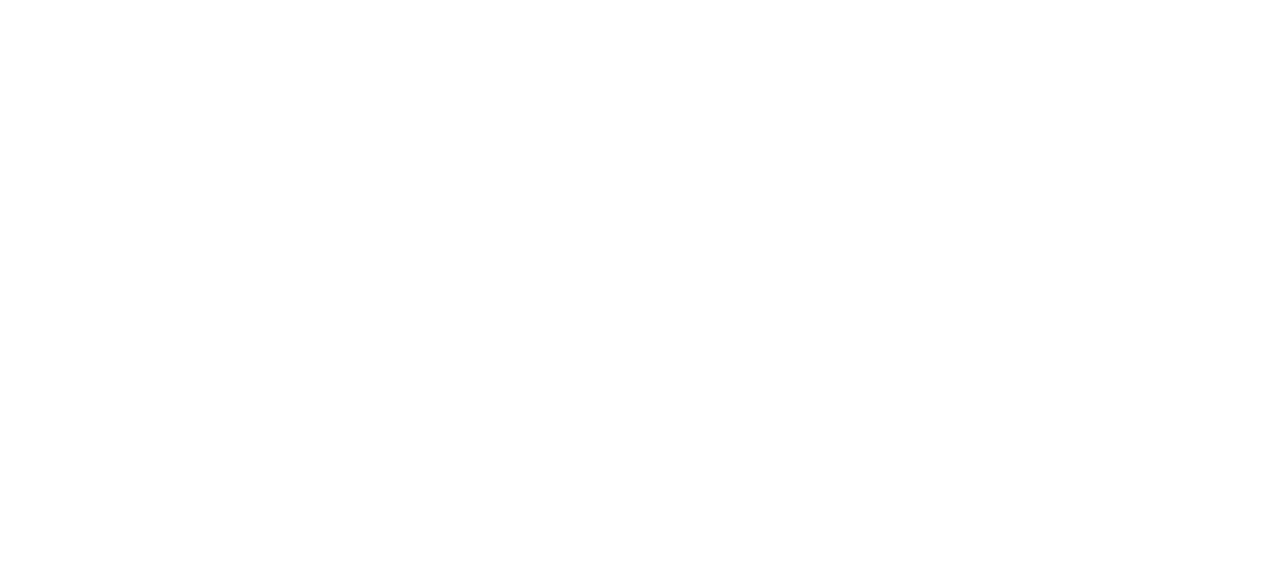
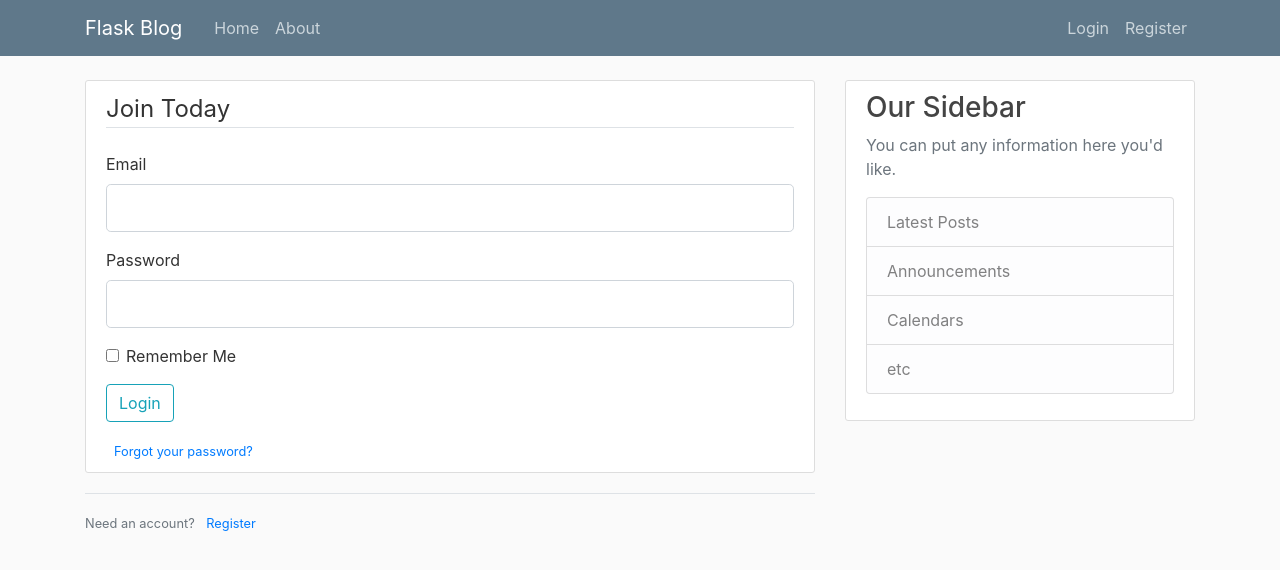
Before and after one commit to wwharton/Flask-Blog, a Flask app: page /login in a window 1280 px wide. Before the commit the part shown is empty. Shown: the top 570 px of the page. Run offline with Flask 2, Linux system fonts and the light colour scheme; some libraries are stand-ins or nearby versions.

Commit message:
adds login / registration dummy functionality, database work to follow

```diff
--- a/flaskblog.py
+++ b/flaskblog.py
@@ -1,4 +1,4 @@
-from flask import Flask, escape, request, render_template, url_for
+from flask import Flask, escape, request, render_template, url_for, flash, redirect
 from forms import RegistrationForm, LoginForm
 
 app = Flask(__name__)
@@ -31,14 +31,24 @@ def home():
 def about():
     return render_template('about.html', title='About')
 
-@app.route('/register')
+@app.route('/register', methods=['GET', 'POST'])
 def register():
     form = RegistrationForm()
+    if form.validate_on_submit():
+        flash(f'Account Created for {form.username.data}!', 'success')
+        return redirect(url_for('home'))
     return render_template('register.html', title='Register', form=form)
 
-@app.route('/login')
+@app.route('/login', methods=['GET', 'POST'])
 def login():
     form = LoginForm()
+    if form.validate_on_submit():
+        if form.email.data == 'admin@blog.com' and form.password.data == 'password':
+            flash('Login Successful', 'success')
+            return redirect(url_for('home'))
+        else:
+            flash('Login unsuccessful. Please check Username and Password', 'danger')
+
     return render_template('login.html', title='Login', form=form)
 
 
--- a/forms.py
+++ b/forms.py
@@ -8,7 +8,7 @@ class RegistrationForm(FlaskForm):
     email = StringField('Email',
                            validators=[DataRequired(), Email()])
     password = PasswordField('Password', validators=[DataRequired()])
-    confirm_password = PasswordField('Password',
+    confirm_password = PasswordField('Confirm Password',
                                      validators=[DataRequired(), EqualTo('password')])
     submit = SubmitField('Sign Up')
 
--- a/templates/layout.html
+++ b/templates/layout.html
@@ -26,13 +26,13 @@
           </button>
           <div class="collapse navbar-collapse" id="navbarToggle">
             <div class="navbar-nav mr-auto">
-              <a class="nav-item nav-link" href="/">Home</a>
-              <a class="nav-item nav-link" href="/about">About</a>
+              <a class="nav-item nav-link" href="{{ url_for('home')}}">Home</a>
+              <a class="nav-item nav-link" href="{{ url_for('about')}}">About</a>
             </div>
             <!-- Navbar Right Side -->
             <div class="navbar-nav">
-              <a class="nav-item nav-link" href="/login">Login</a>
-              <a class="nav-item nav-link" href="/register">Register</a>
+              <a class="nav-item nav-link" href="{{ url_for('login')}}">Login</a>
+              <a class="nav-item nav-link" href="{{ url_for('register')}}">Register</a>
             </div>
           </div>
         </div>
@@ -41,7 +41,16 @@
     <main role="main" class="container">
       <div class="row">
         <div class="col-md-8">
-          {% block content %}{% endblock %}
+            {% with messages = get_flashed_messages(with_categories=true) %}
+                {% if messages %}
+                    {% for category, message in messages %}
+                        <div class="alert alert-{{ category }}">
+                            {{ message }}
+                        </div>
+                    {% endfor %}
+                {% endif %}
+            {% endwith %}
+            {% block content %}{% endblock %}
         </div>
         <div class="col-md-4">
           <div class="content-section">
--- a/templates/login.html
+++ b/templates/login.html
@@ -0,0 +1,56 @@
+{% extends "layout.html" %}
+{% block content %}
+    <div class="content-section">
+        <form method="POST" action="">
+            {{ form.hidden_tag() }}
+            <fieldset class="form-group">
+                <legend class="border-bottom mb-4">Join Today</legend>
+                <div class="form-group">
+                    {{ form.email.label(class="form-control-label") }}
+                    {% if form.email.errors %}
+                        {{ form.email(class="form-control form-control-lg is-invalid") }}
+                        <div class="invalid-feedback">
+                            {% for error in form.email.errors %}
+                                <span>{{ error }}</span>
+                            {% endfor %}
+                        </div>
+                    {% else %}
+                        {{ form.email(class="form-control form-control-lg") }}
+                    {% endif %}
+                </div>
+
+                <div class="form-group">
+                    {{ form.password.label(class="form-control-label") }}
+                    {% if form.password.errors %}
+                        {{ form.password(class="form-control form-control-lg is-invalid") }}
+                        <div class="invalid-feedback">
+                            {% for error in form.password.errors %}
+                                <span>{{ error }}</span>
+                            {% endfor %}
+                        </div>
+                    {% else %}
+                        {{ form.password(class="form-control form-control-lg") }}
+                    {% endif %}
+                </div>
+
+                <div class="form-check">
+                    {{ form.remember(class="form-check-input") }}
+                    {{ form.remember.label(class="form-check-label") }}
+                </div>
+
+            </fieldset>
+            <div class="form-group">
+                {{ form.submit(class="btn btn-outline-info") }}
+            </div>
+
+            <small class="text-muted ml-2">
+                <a href="#">Forgot your password?</a>
+            </small>
+        </form>
+    </div>
+<div class="border-top pt-3 pb-3">
+    <small class="text-muted">
+        Need an account? <a class="ml-2" href="{{ url_for('register') }}">Register</a>
+    </small>
+</div>
+{% endblock content %}
```
Also changed, not shown: templates/register.html (+40 -4 lines).
